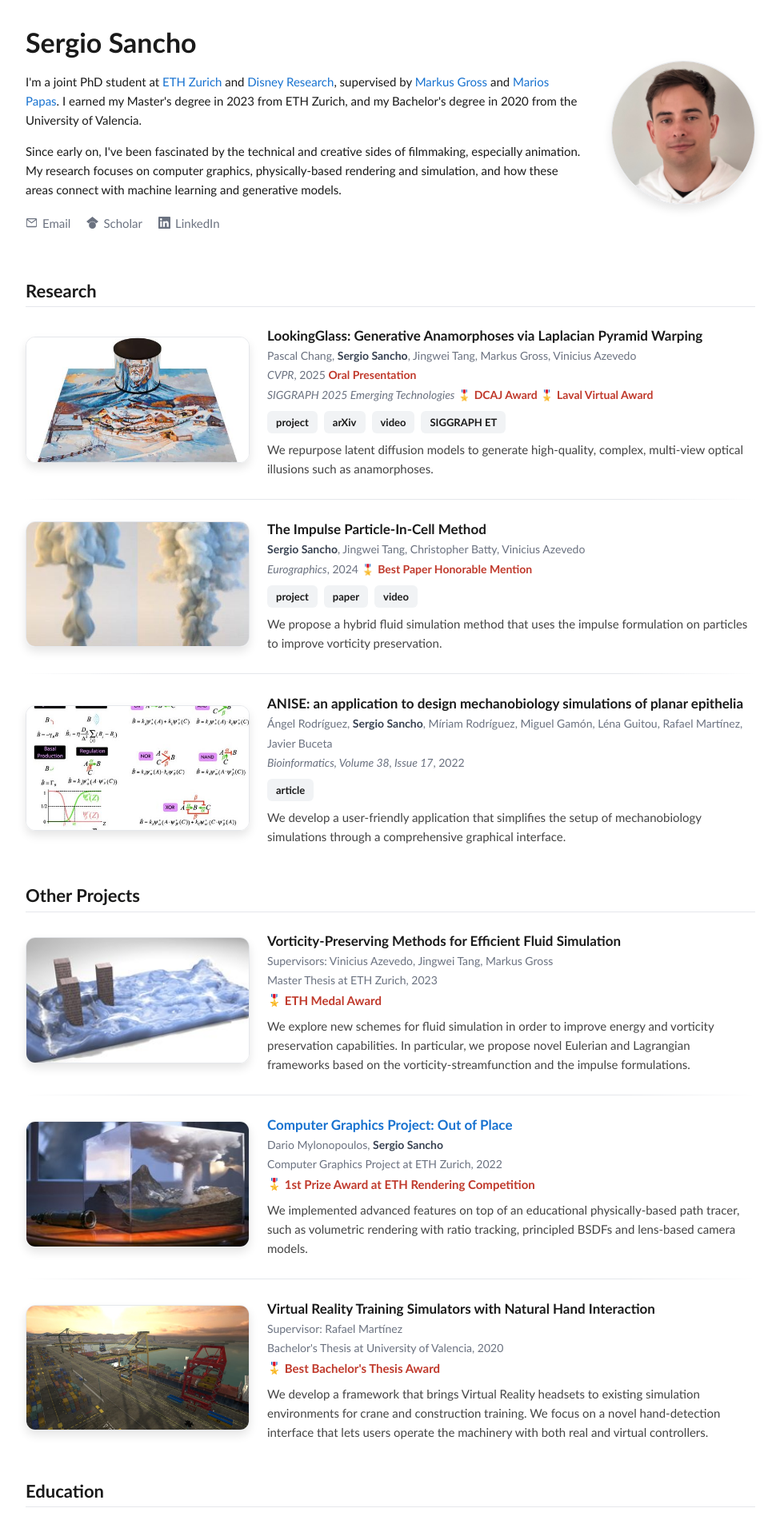
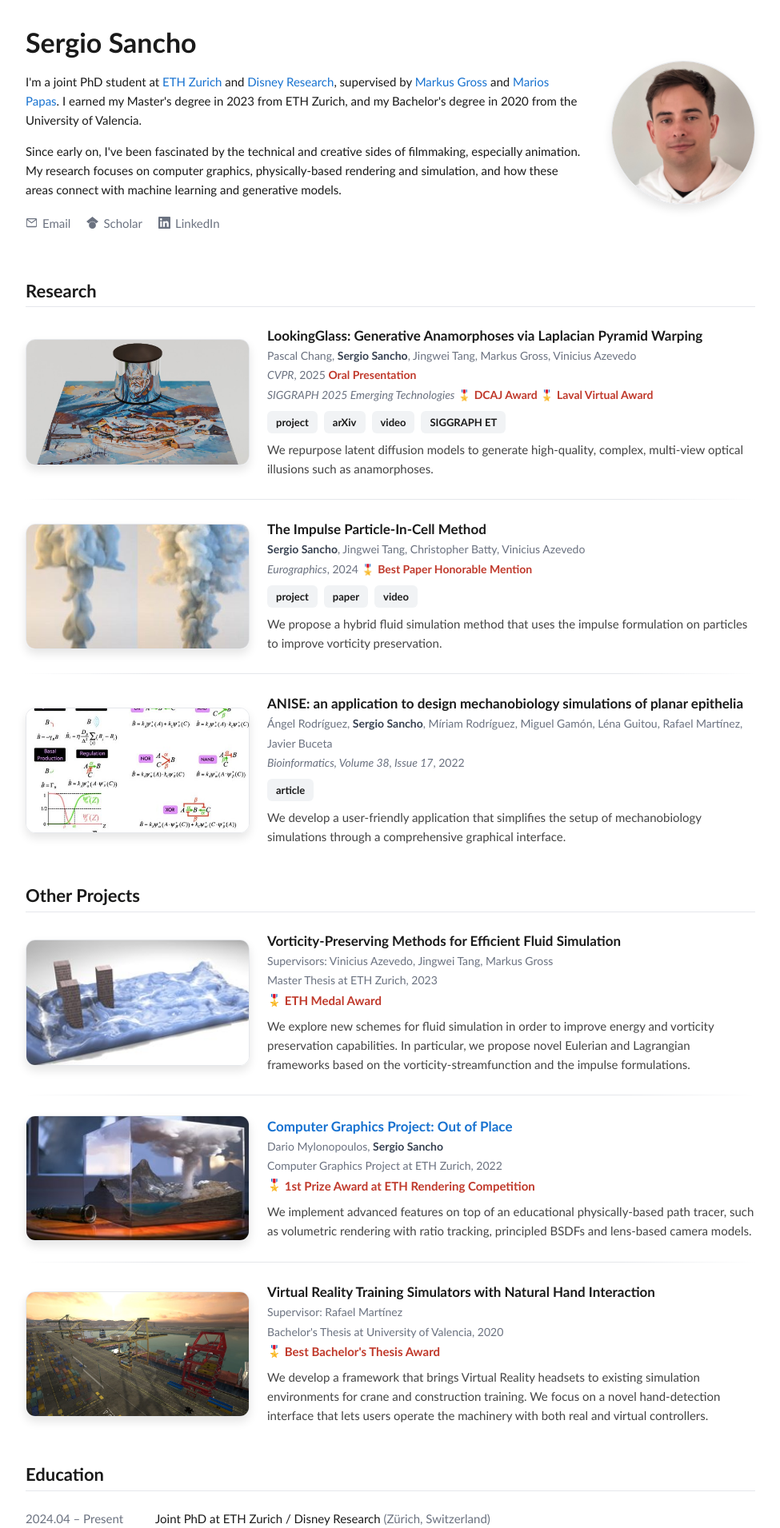
Before and after one commit to sergio-sancho/sergio-sancho.github.io, a Jekyll site: the page built from index.html, in a window 1280 px wide. Shown: the top 1911 px of the page at 80% size, without its empty margins (152-1127 px from the left). Built offline with Jekyll 4.4.1, drawn with Linux system fonts in a browser that asks for light colours.

Commit message:
Hover-to-play video on thumbnails (LookingGlass); 16:9 still; present-tense fix

```diff
--- a/_data/projects.yml
+++ b/_data/projects.yml
@@ -25,7 +25,7 @@
   highlight_url: "https://cgl.ethz.ch/teaching/cg22/competition/competition.php"
   link: "https://cgl.ethz.ch/teaching/cg22/competition/competition.php"
   abstract: >
-    We implemented advanced features on top of an educational physically-based
+    We implement advanced features on top of an educational physically-based
     path tracer, such as volumetric rendering with ratio tracking, principled
     BSDFs and lens-based camera models.
 
--- a/_data/publications.yml
+++ b/_data/publications.yml
@@ -12,6 +12,7 @@
 
 - title: "LookingGlass: Generative Anamorphoses via Laplacian Pyramid Warping"
   image: 2025_lookingglass.jpg
+  hover: 2025_lookingglass.mp4
   authors:
     - { name: "Pascal Chang", url: "https://pascalchang87.github.io/" }
     - { name: "Sergio Sancho", me: true }
--- a/_includes/project-card.html
+++ b/_includes/project-card.html
@@ -5,11 +5,7 @@
 {%- endcomment -%}
 <div class="entry">
   <div class="entry-media">
-    {% if include.proj.video %}
-      <video class="thumb" src="{{ '/assets/images/' | append: include.proj.video | relative_url }}" autoplay loop muted playsinline></video>
-    {% else %}
-      <img class="thumb" src="{{ '/assets/images/' | append: include.proj.image | relative_url }}" alt="{{ include.proj.title }}">
-    {% endif %}
+    {% include thumb.html image=include.proj.image video=include.proj.video hover=include.proj.hover alt=include.proj.title %}
   </div>
   <div class="entry-body">
     {% if include.proj.link %}<a href="{{ include.proj.link }}"><span class="entry-title">{{ include.proj.title }}</span></a>
--- a/_includes/publication.html
+++ b/_includes/publication.html
@@ -3,11 +3,7 @@
 {%- endcomment -%}
 <div class="entry">
   <div class="entry-media">
-    {% if include.pub.video %}
-      <video class="thumb" src="{{ '/assets/images/' | append: include.pub.video | relative_url }}" autoplay loop muted playsinline></video>
-    {% else %}
-      <img class="thumb" src="{{ '/assets/images/' | append: include.pub.image | relative_url }}" alt="{{ include.pub.title }}">
-    {% endif %}
+    {% include thumb.html image=include.pub.image video=include.pub.video hover=include.pub.hover alt=include.pub.title %}
   </div>
   <div class="entry-body">
     <span class="entry-title">{{ include.pub.title }}</span><br>
--- /dev/null
+++ b/_includes/thumb.html
@@ -0,0 +1,18 @@
+{%- comment -%}
+Thumbnail with optional hover-to-play video. Params:
+  image  still image filename in /assets/images/  (the always-visible base)
+  video  optional always-autoplay video filename in /assets/images/ (legacy)
+  hover  optional video filename in /assets/videos/ that plays on hover
+  alt    alt text
+The hover video is layered over the still and faded in by site.js on hover.
+{%- endcomment -%}
+<div class="thumb">
+  {%- if include.video -%}
+    <video class="thumb-media" src="{{ '/assets/images/' | append: include.video | relative_url }}" autoplay loop muted playsinline></video>
+  {%- else -%}
+    <img class="thumb-media" src="{{ '/assets/images/' | append: include.image | relative_url }}" alt="{{ include.alt }}" loading="lazy">
+  {%- endif -%}
+  {%- if include.hover -%}
+    <video class="thumb-anim" src="{{ '/assets/videos/' | append: include.hover | relative_url }}" muted loop playsinline preload="none" aria-hidden="true"></video>
+  {%- endif -%}
+</div>
--- a/_layouts/default.html
+++ b/_layouts/default.html
@@ -9,5 +9,6 @@
     {{ content }}
     {% include footer.html %}
   </main>
+  <script src="{{ '/assets/js/site.js' | relative_url }}" defer></script>
 </body>
 </html>
--- a/assets/css/style.scss
+++ b/assets/css/style.scss
@@ -123,11 +123,11 @@
 }
 .entry-media { flex: 0 0 280px; }
 .thumb {
+  position: relative;
   width: 100%;
   aspect-ratio: 16 / 9;
-  height: auto;
-  object-fit: cover;
   border-radius: 12px;
+  overflow: hidden;
   border: 1px solid $rule;
   box-shadow: 0 6px 12px rgba(0, 0, 0, 0.1);
   transition: transform 0.2s ease, box-shadow 0.2s ease;
@@ -136,6 +136,16 @@
   transform: scale(1.03);
   box-shadow: 0 10px 20px rgba(0, 0, 0, 0.15);
 }
+.thumb-media, .thumb-anim {
+  position: absolute;
+  inset: 0;
+  width: 100%;
+  height: 100%;
+  object-fit: cover;
+  display: block;
+}
+.thumb-anim { opacity: 0; transition: opacity 0.25s ease; }
+.thumb.is-playing .thumb-anim { opacity: 1; }
 .entry-body { flex: 1 1 0; min-width: 0; }
 .entry-title { font-size: 17px; font-weight: 700; line-height: 1.3; }
 .authors { color: #6b7280; font-size: 14px; }
--- /dev/null
+++ b/assets/js/site.js
@@ -0,0 +1,18 @@
+// Hover-to-play for thumbnails that have a .thumb-anim video.
+// The MP4 has preload="none", so it's only fetched on first hover.
+document.querySelectorAll('.thumb').forEach(function (thumb) {
+  var video = thumb.querySelector('video.thumb-anim');
+  if (!video) return;
+
+  thumb.addEventListener('mouseenter', function () {
+    thumb.classList.add('is-playing');
+    var p = video.play();
+    if (p && p.catch) p.catch(function () {});
+  });
+
+  thumb.addEventListener('mouseleave', function () {
+    thumb.classList.remove('is-playing');
+    video.pause();
+    try { video.currentTime = 0; } catch (e) {}
+  });
+});
```
Also changed, not shown: assets/images/2025_lookingglass.jpg, 1 other file.
